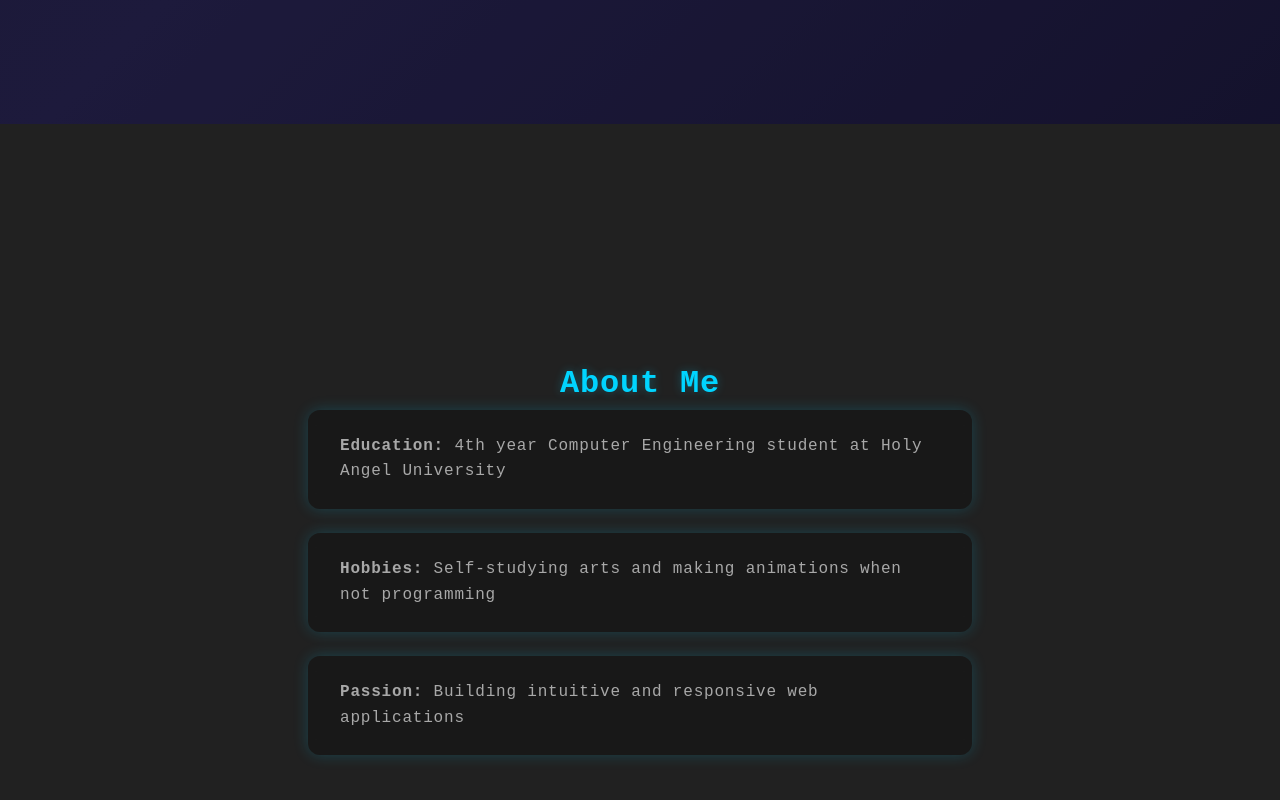
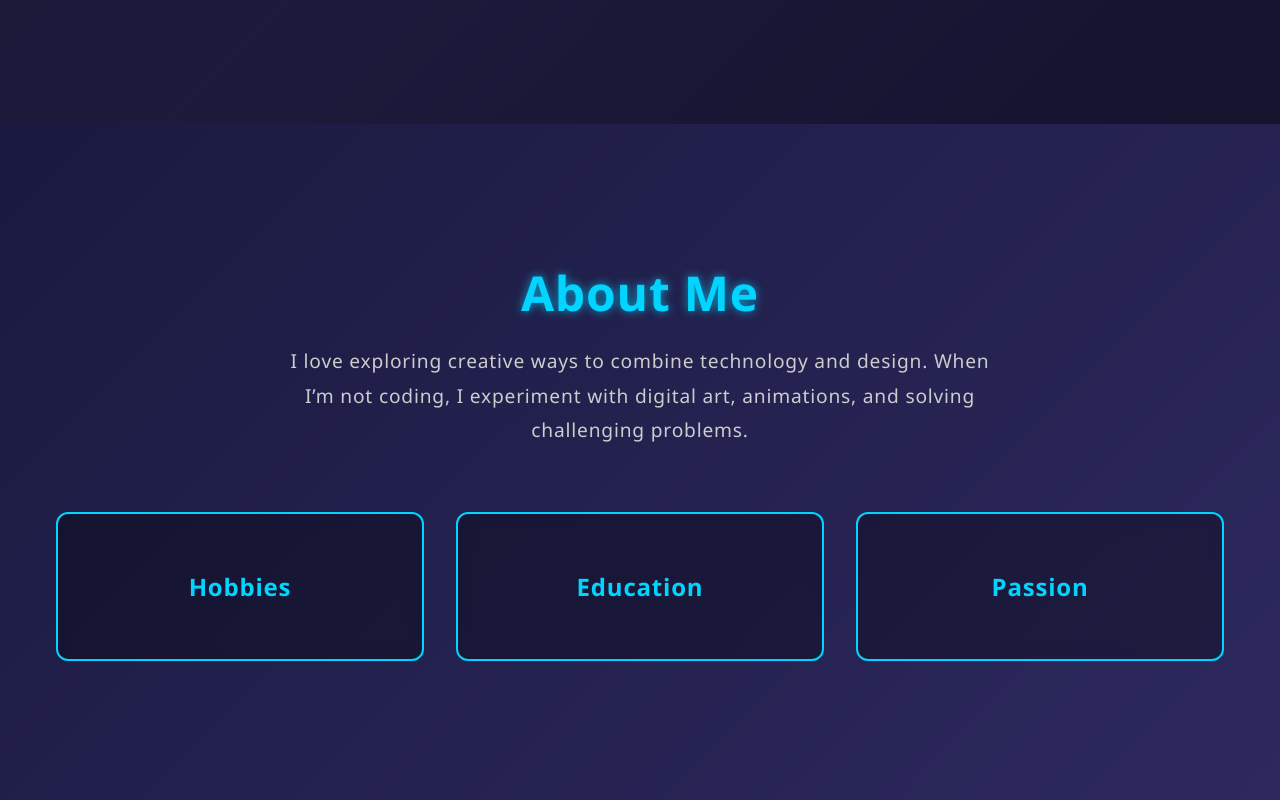
Before and after one commit to Freiderich/Portfolio, a React (Vite) app: page / in a window 1280 px wide. Shown: the part 740-1540 px from the top of the page. Built offline with nearby package versions, Linux system fonts and the light colour scheme.

Commit message:
Fixed About

```diff
--- a/src/components/About.jsx
+++ b/src/components/About.jsx
@@ -1,21 +1,58 @@
-import React from "react";
-import "../styles/About.css";
+import React, { useState } from "react";
+import "../styles/about.css";
 
 function About() {
+  const [activeBox, setActiveBox] = useState(null);
+
+  const handleBoxClick = (box) => setActiveBox(box);
+  const closeOverlay = () => setActiveBox(null);
+
   return (
-    <section id="about" className="section about-section">
-      <h2>About Me</h2>
-      <div className="about-cards">
-        <div className="about-card">
-          <p><strong>Education:</strong> 4th year Computer Engineering student at Holy Angel University</p>
+    <section id="about" className="about-section">
+      <h2 className="about-title">About Me</h2>
+      <p className="about-description">
+        I love exploring creative ways to combine technology and design.
+        When I’m not coding, I experiment with digital art, animations, and solving challenging problems.
+      </p>
+
+      {/* Boxes */}
+      <div className="about-boxes">
+        <div className="about-box" onClick={() => handleBoxClick("hobbies")}>
+          <h3>Hobbies</h3>
         </div>
-        <div className="about-card">
-          <p><strong>Hobbies:</strong> Self-studying arts and making animations when not programming</p>
+        <div className="about-box" onClick={() => handleBoxClick("education")}>
+          <h3>Education</h3>
         </div>
-        <div className="about-card">
-          <p><strong>Passion:</strong> Building intuitive and responsive web applications</p>
+        <div className="about-box" onClick={() => handleBoxClick("passion")}>
+          <h3>Passion</h3>
         </div>
       </div>
+
+      {/* Full-screen overlay */}
+      {activeBox && (
+        <div className="overlay-screen">
+          <button className="close-btn" onClick={closeOverlay}>×</button>
+
+          {activeBox === "hobbies" && (
+            <div className="overlay-content">
+              <h2>Hobbies</h2>
+              <p>Here’s my digital art, animations, and videos.</p>
+            </div>
+          )}
+          {activeBox === "education" && (
+            <div className="overlay-content">
+              <h2>Education</h2>
+              <p>Courses, certifications, and achievements.</p>
+            </div>
+          )}
+          {activeBox === "passion" && (
+            <div className="overlay-content">
+              <h2>Passion Projects</h2>
+              <p>Web applications, UI/UX designs, and coding challenges.</p>
+            </div>
+          )}
+        </div>
+      )}
     </section>
   );
 }
--- a/src/styles/About.css
+++ b/src/styles/About.css
@@ -1,40 +1,117 @@
+/* ABOUT SECTION */
 .about-section {
+  padding: 6rem 2rem;
   text-align: center;
-  padding: 2rem 1rem;
-  color: #ddd;
+  background: linear-gradient(135deg, #1a1a40, #302b63);
+  color: #fff;
+  min-height: 100vh;
+  position: relative;
+  font-family: 'Segoe UI', sans-serif;
 }
 
-.about-section h2 {
-  font-size: 2.5rem;
-  margin-bottom: 2rem;
+.about-title {
+  font-size: 3rem;
+  margin-bottom: 1rem;
   color: #00d4ff;
-  text-shadow: 0 0 10px rgba(0, 212, 255, 0.3);
+  text-shadow: 0 0 10px rgba(0, 212, 255, 0.7);
 }
 
-.about-cards {
-  display: flex;
-  flex-direction: column;
-  gap: 1.5rem;
-  max-width: 800px;
-  margin: 0 auto;
+.about-description {
+  font-size: 1.2rem;
+  margin-bottom: 4rem;
+  max-width: 700px;
+  margin-left: auto;
+  margin-right: auto;
+  line-height: 1.8;
+  color: #ccc;
 }
 
-.about-card {
-  padding: 1.5rem 2rem;
+/* BOXES */
+.about-boxes {
+  display: flex;
+  justify-content: center;
+  gap: 2rem;
+  flex-wrap: wrap;
+}
+
+.about-box {
+  flex: 1 1 250px;
+  max-width: 300px;
+  background: rgba(0,0,0,0.3);
+  border: 2px solid #00d4ff;
+  padding: 2rem;
   border-radius: 12px;
-  background: rgba(0, 0, 0, 0.25);
-  box-shadow: 0 0 15px rgba(0, 212, 255, 0.2);
-  transition: transform 0.3s ease, box-shadow 0.3s ease;
+  cursor: pointer;
+  transition: transform 0.3s ease, box-shadow 0.3s ease, border-color 0.3s ease;
   backdrop-filter: blur(8px);
 }
 
-.about-card:hover {
-  transform: translateY(-5px);
-  box-shadow: 0 0 25px rgba(0, 212, 255, 0.5);
+.about-box:hover {
+  transform: translateY(-5px) scale(1.05);
+  box-shadow: 0 0 30px rgba(0, 212, 255, 0.7);
+  border-color: #00ffff;
 }
 
-.about-card p {
-  margin: 0;
-  font-size: 1rem;
-  text-align: left;
+.about-box h3 {
+  font-size: 1.5rem;
+  color: #00d4ff;
 }
+
+/* OVERLAY */
+.overlay-screen {
+  position: fixed;
+  top: 0;
+  left: 0;
+  width: 100%;
+  height: 100%;
+  background: rgba(10, 10, 30, 0.95);
+  z-index: 1000;
+  display: flex;
+  align-items: center;
+  justify-content: center;
+  flex-direction: column;
+  padding: 2rem;
+  overflow-y: auto;
+  animation: fadeIn 0.4s ease forwards;
+}
+
+@keyframes fadeIn {
+  from { opacity: 0; }
+  to { opacity: 1; }
+}
+
+.overlay-content {
+  max-width: 800px;
+  color: #fff;
+  text-align: center;
+}
+
+.overlay-content h2 {
+  font-size: 2.5rem;
+  margin-bottom: 1rem;
+  color: #00d4ff;
+}
+
+.overlay-content p {
+  font-size: 1.2rem;
+  line-height: 1.8;
+}
+
+/* CLOSE BUTTON FIX */
+.close-btn {
+  position: fixed; /* change from absolute to fixed */
+  top: 20px;
+  right: 20px;
+  background: none;
+  color: #00d4ff; /* make it stand out */
+  font-size: 3rem;
+  font-weight: bold;
+  border: none;
+  cursor: pointer;
+  z-index: 1001; /* above the overlay content */
+  transition: color 0.2s ease;
+}
+
+.close-btn:hover {
+  color: #00ffff;
+}
```
